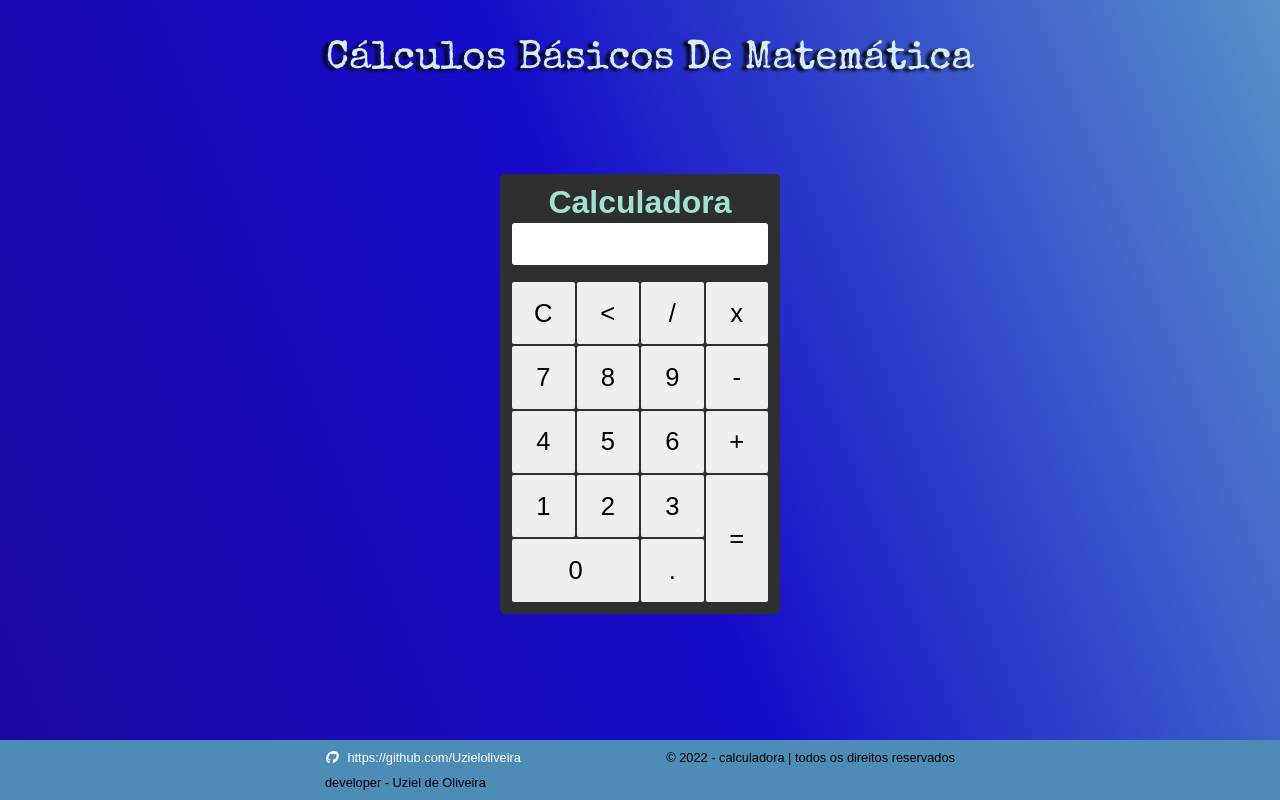
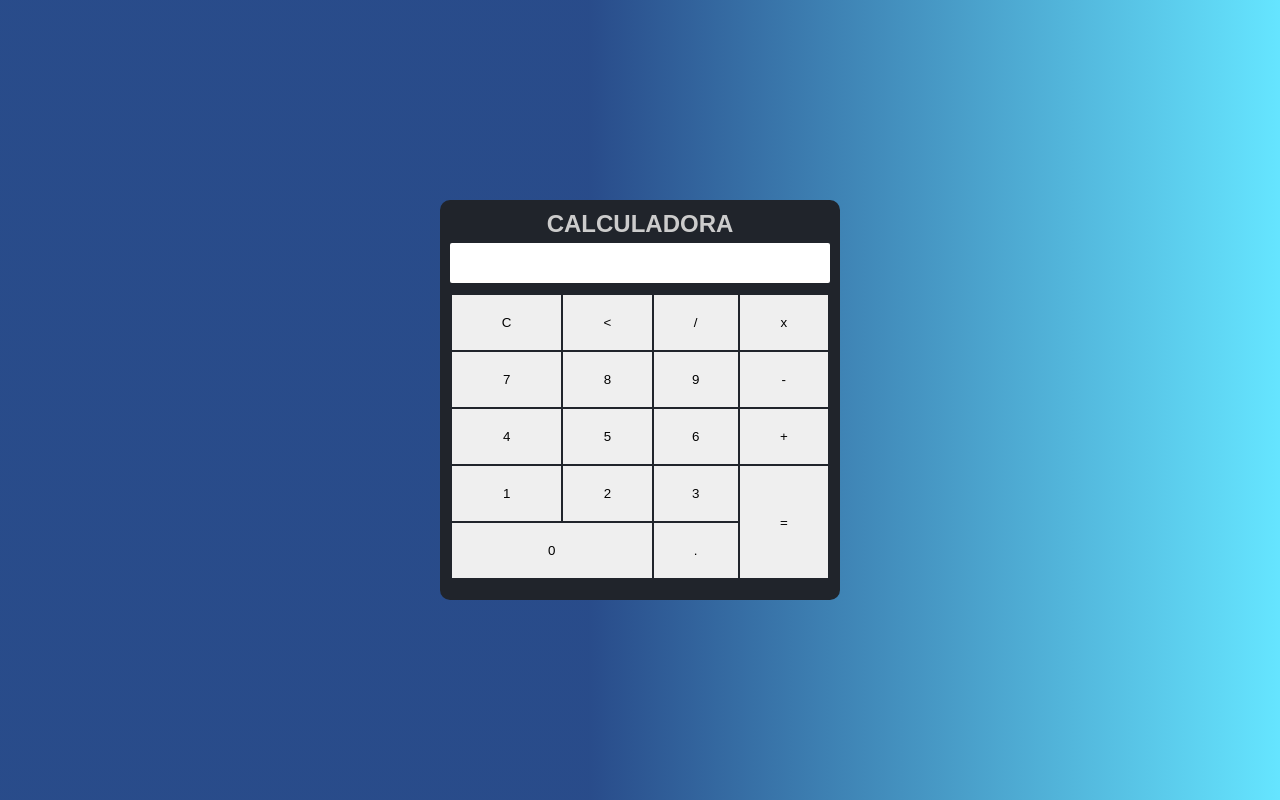
Before and after one commit to Uzieloliveira/calculadora-simples, a plain HTML site: page index.html in a window 1280 px wide. Drawn offline with nearby package versions, Linux system fonts and the light colour scheme.

Commit message:
mudança de estilo

```diff
--- a/css/style.css
+++ b/css/style.css
@@ -1,185 +1,86 @@
-
-/* Importação da fonte usada no título principal */
-
-@import url('https://fonts.googleapis.com/css2?family=Special+Elite&display=swap');
-
-/* ---Estilo Geral--- */
 *{
     margin: 0;
     padding: 0;
     box-sizing: border-box;
-    border-style: none;
-    outline: none;
 }
 
-/* Estilo para o corpo da pagina */
 body{
     height: 100vh;
     width: 100vw;
     display: flex;
+    flex-direction: column;
     align-items: center;
     justify-content: center;
+    background: rgb(9,49,121);
+    background: linear-gradient(90deg, rgba(9,49,121,0.8715861344537815) 46%, rgba(0,212,255,0.6054796918767507) 100%);
+}
+
+.caixa{
+    height: auto;
+    min-height: 400px;
+    width: 95%;
+    max-width: 400px;
+    background-color: rgb(32, 36, 43);
+    border-radius: 10px;
+    display: flex;
     flex-direction: column;
-    position: relative;
-    background-color: #559cc9;
-    background-color: #015762;
-    background-image: linear-gradient(68deg, #1d08a3 0%, #160dca 50%, #5793ca 100%);
+    align-items: center;
+    justify-content: space-between;
+    padding: 10px;
 }
-h1{
-    text-transform: capitalize;
+
+.caixa h1{
+    color: #ccc;
+    text-transform: uppercase;
     font-family: Arial, Helvetica, sans-serif;
-    color:rgb(162, 224, 211);
+    font-size: 1.5em;
+    padding-bottom: 5px;
 }
-span{
-    position: absolute;
-    top: 5%;
-    font-size: 2.5rem;
-    color: rgb(213, 237, 253);
-    text-shadow: -5px 2px 3px rgb(7, 7, 7);
-    text-transform: capitalize;
-    font-family: 'Special Elite', cursive;
-    margin-left: 20px;
+
+
+.caixa #display{
+    height: 10%;
+    min-height: 40px;
+    background-color: rgb(255, 255, 255);
+    width: 100%;
+    padding: 5px;
+    border-radius: 2px;
 }
-/* Corpo da calculadora */
-.caixa{
-    height: 55vh;
-    width: 35vh;
-    background-color: rgb(45, 47, 48);
-    display: flex;
-    align-items: center;
-    justify-content: center;
-    padding: 10px;
-    flex-direction: column;
-    border-radius: 5px;
-    margin-bottom: 1%;
-}
-/* tela do visor*/
-#display{
-    height: 6vh;
-    width: 100%;
-    margin-bottom: 5%;
-    overflow-x: auto;
-    padding: 2px;
-}
+
 #result{
     height: 100%;
     width: 100%;
-    border-radius: 3px;
-    font-size: 2rem;
-    font-family:Arial, Helvetica, sans-serif;
-    text-align: right;
+    overflow-wrap: break-word;
+    overflow-y: auto;
     display: flex;
     align-items: center;
-    justify-content: right;
-    background-color: rgb(255, 255, 255);
-    font-size: 1.6rem;
-    padding: 5px;
+    justify-content: flex-end;
+    font-size: 1.2rem;
+    font-family: Arial, Helvetica, sans-serif;
 }
-.caixa .btns{
-    height: 80%;
+
+.btns{
+    height: 95%;
     width: 100%;
-    display: flex;
-    align-items: center;
-    justify-content: center;
+    padding: 10px 0;
 }
-.caixa .btns table{
-    height: 100%;
-    width: 100%
-}
-.caixa .btns table tr td{
-    width: 20%;
-    text-align: center;
-}
-/* Estilização dos botões */
-button{
+
+.btns table{
     height: 100%;
     width: 100%;
-    font-size: 1.6rem;
-    border-radius: 2px;
 }
-/* Muda a cor de fundo e a cor da fonte ao passar o mouse */
-button:hover{
+
+.btns table tr{
+    height: auto;
+}
+
+.btns table tr button{
+    height: 100%;
+    width: 100%;
     cursor: pointer;
-    background-color: rgb(170, 172, 173);
-    color: white;
+    border: none;
 }
-/* Rodapé */
-footer{
-    position: absolute;
-    bottom: 0;
-    display: flex;
-    justify-content: right;
-    width: 100%;
-    background-color: rgb(77, 140, 182)
+
+.btns table tr button:hover{
+   background-color: rgb(133, 136, 136);
 }
-footer .conteudo{
-    text-align: left;
-    display: flex;
-    justify-content: space-between;
-    flex-wrap: wrap;
-    width: 50%;
-    font-family: Arial, Helvetica, sans-serif;
-    font-size: .8rem;
-    margin: 0 auto;
-    line-height: 25px;
-    padding: 5px;
-}
-footer .conteudo a{
-    color: white;
-    text-decoration: none;
-    text-transform: none;
-    font-family: Arial, Helvetica, sans-serif;
-    transition: .2s;
-}
-footer .conteudo a i{
-    margin-right: 10px;
-}
-footer .conteudo a:hover{
-    color: rgb(77, 80, 83);
-    text-decoration: underline;
-}
-/* Responsividade */
-@media (max-height: 613px){
-    .caixa{
-        width: 50%;
-        height: 70%;
-
-    }
-    #display{
-        height: 20%;
-    }
-    h1{
-        display: none;
-    }
-    #display #result, span, button{
-        font-size: 1.3rem;
-    }
-
-    footer .conteudo{
-        width: 90%;
-    }
-    footer .conteudo a, footer .conteudo p{
-        font-size: .6rem;
-    }
-
-}
-@media (max-width: 392px){
-    .caixa{
-        width: 60%;
-        height: 40%;
-    }
-    footer{
-        padding: 2px;
-    }
-    h1{
-        font-size: 1.3rem;
-    }
-    footer .conteudo a, footer .conteudo p{
-        font-size: .6rem;
-    }
-
-    #display #result, span, button{
-        font-size: 1.3rem;
-    }
-
-}
--- a/index.html
+++ b/index.html
@@ -12,7 +12,6 @@
 
 <body>
     <!-- div principal -->
-    <span>cálculos básicos de matemática</span>
     <div class="caixa">
         <h1>calculadora</h1>
         <div id="display">
@@ -51,15 +50,6 @@
             </table>
         </div>
     </div>
-
-   <!-- Rodapé -->
-    <footer>
-        <div class="conteudo">
-            <a href="http://github.com/Uzieloliveira"><i class="fa-brands fa-github"></i>https://github.com/Uzieloliveira</a>
-            <p> &copy; 2022 - calculadora | todos os direitos reservados </p>
-            <p> developer - Uziel de Oliveira</p>
-        </div>
-    </footer>
     <script src="main.js"></script>
 </body>
 
```
